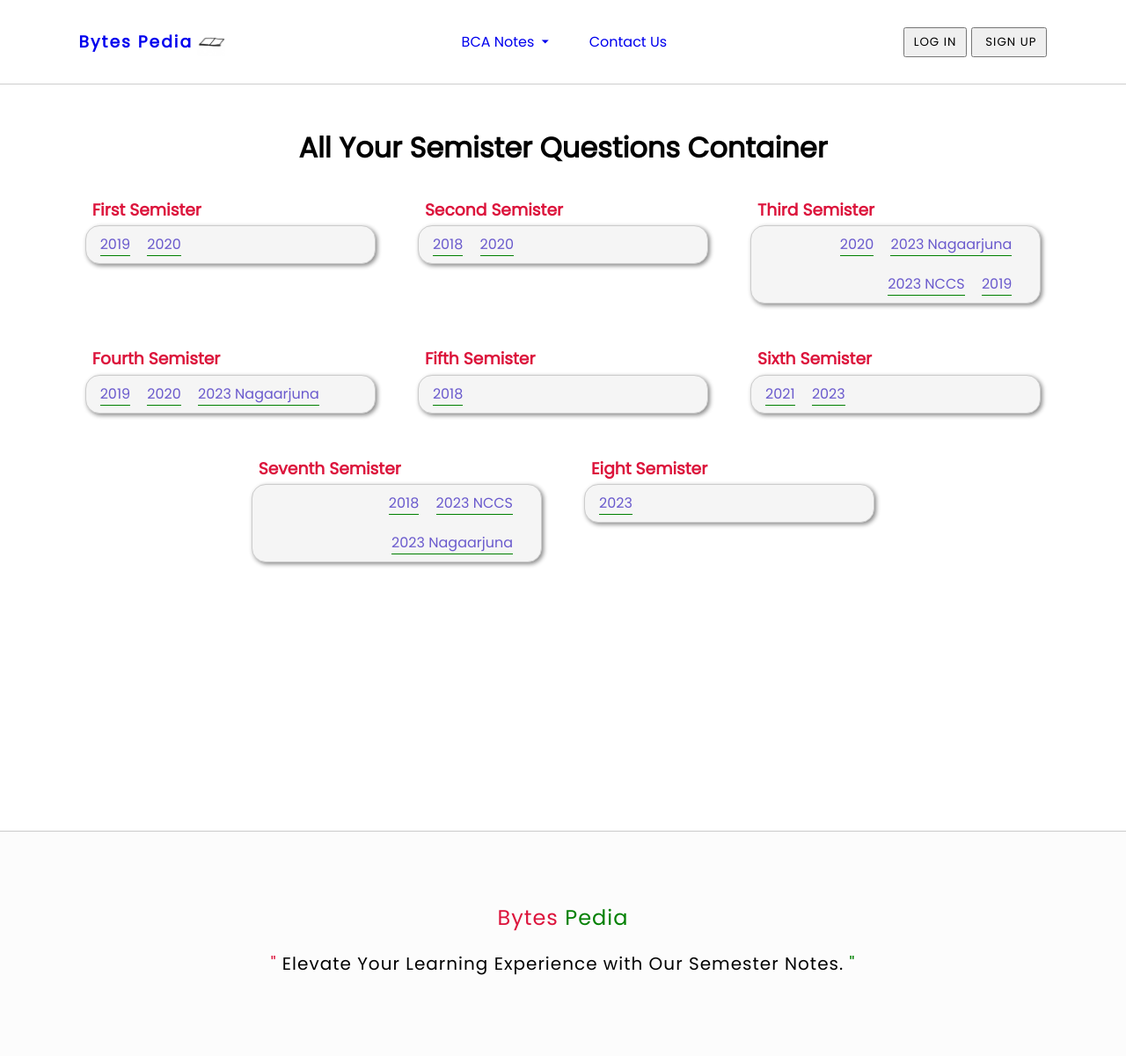
After one commit to sautaboy/4th-sem-group-project, a Node server app: page /allSemisterPastYearQuestions in a window 1280 px wide. The commit adds this page. Shown: the whole page at 88% size. Run offline with Node 20, Linux system fonts and the light colour scheme; some libraries are stand-ins or nearby versions.

Commit message:
all semister past year question page has beeen created and linked to the drive

```diff
--- /dev/null
+++ b/public/stylesheets/allSemisterPastYearQuestions.css
@@ -0,0 +1,77 @@
+#allSemisterPastYearQuestions {
+    width: 100%;
+    min-height: 100vh;
+    padding: 0 7%;
+}
+
+.all-semister-div-container {
+    display: flex;
+    justify-content: center;
+    flex-wrap: wrap;
+    gap: 3rem;
+    margin-top: 2rem;
+}
+
+.all-semister-div-container .question-sem-div {
+    width: 30%;
+    /* background: #dadada; */
+    display: flex;
+    flex-direction: column;
+    gap: .2rem;
+}
+
+.all-semister-div-container .question-sem-div h3 {
+    color: crimson;
+    padding-left: .5rem;
+}
+
+.all-semister-div-container .question-sem-div ul {
+    display: flex;
+    flex-direction: column;
+    gap: .5rem;
+}
+
+.all-semister-div-container .question-sem-div ul li {
+    border-radius: 1rem;
+    border: 1px solid #ccc;
+    box-shadow: 2px 2px 5px #888888;
+    background-color: #f5f5f5;
+    padding: .5rem 1rem;
+    display: flex;
+    justify-content: space-between;
+
+}
+
+.all-semister-div-container .question-sem-div ul li span {
+    color: green;
+    margin-right: 1rem;
+}
+
+.all-semister-div-container .question-sem-div ul li span.question-year {
+    display: flex;
+    align-items: center;
+    gap:1.2rem;
+    flex-wrap: wrap;
+    justify-content: flex-end;
+}
+
+.all-semister-div-container .question-sem-div ul li a {
+    color: slateblue;
+    border-bottom: 1px solid green;
+}
+
+.all-semister-div-container .question-sem-div ul li a:hover {
+    color: blue;
+}
+
+@media (max-width:920px) {
+    #allSemisterPastYearQuestions {
+        padding: 7rem 7%;
+    }
+
+
+    .all-semister-div-container .question-sem-div {
+        width: 100%;
+    }
+
+}
--- a/routes/index.js
+++ b/routes/index.js
@@ -34,6 +34,8 @@ passport.use(new localStrategy(
 
 
 
+
+
 /* GET home page. */
 router.get('/', async function (req, res, next) {
   try {
@@ -55,6 +57,33 @@ router.get('/', async function (req, res, next) {
     res.status(500).send('Internal Server Error');
   }
 });
+
+
+/* GET home page. */
+router.get('/allSemisterPastYearQuestions', async function (req, res, next) {
+  try {
+
+    // Check if the user is authenticated
+    const isAuthenticated = req.isAuthenticated();
+
+    // If the user is authenticated, retrieve user information from the database
+    let user = null;
+    if (isAuthenticated) {
+      user = await userModel.findOne({ username: req.user.username });
+    }
+
+    // Render the 'index' view with data
+    res.render('allSemisterPastYearQuestions', { title: 'Bytes Pedia', isAuthenticated, user });
+  } catch (err) {
+    // Handle any errors that may occur during the database query or rendering
+    console.error(err);
+    res.status(500).send('Internal Server Error');
+  }
+});
+
+
+
+
 
 
 router.get("/user", isLoggedIn, async function (req, res, next) {
--- /dev/null
+++ b/views/allSemisterPastYearQuestions.ejs
@@ -0,0 +1,162 @@
+<!DOCTYPE html>
+<html lang="en">
+
+<head>
+    <meta charset="UTF-8">
+    <meta name="viewport" content="width=device-width, initial-scale=1.0">
+    <title>allSemisterPastYearQuestions</title>
+    <link rel="stylesheet" href="/stylesheets/style.css">
+    <link rel="stylesheet" href="/stylesheets/allSemisterPastYearQuestions.css">
+</head>
+
+<body>
+    <% include header.ejs%>
+
+        <div id="allSemisterPastYearQuestions">
+            <center>
+                <h1>All Your Semister Questions Container</h1>
+            </center>
+
+            <div class="all-semister-div-container">
+                <div class="question-sem-div">
+                    <h3>First Semister</h3>
+                    <ul>
+                        <li>
+                            <span class="question-year">
+                                <a
+                                    href="https://drive.google.com/drive/folders/1JkSEC87BT-EMT3JVUxBzwnfwGo5r60dR?usp=drive_link">2019</a>
+                                <a
+                                    href="https://drive.google.com/drive/folders/1-nuj_ZAaXJNheQ1hopLtvW-V31zJEAoQ?usp=drive_link">2020</a>
+                            </span>
+
+                        </li>
+                    </ul>
+                </div>
+                <div class="question-sem-div">
+                    <h3>Second Semister</h3>
+                    <ul>
+                        <li>
+
+                            <span class="question-year">
+                                <a
+                                    href="https://drive.google.com/drive/folders/1L1TTW7SBmkDvdxf3AaU49gXp5RwAm6Pu?usp=sharing">2018</a>
+                                <a
+                                    href="https://drive.google.com/drive/folders/1gXNRqct-t8d4A2sB_slAAyW0gZ1JNSVa?usp=sharing">2020</a>
+                            </span>
+                        </li>
+                    </ul>
+
+                </div>
+                <div class="question-sem-div">
+                    <h3>Third Semister</h3>
+                    <ul>
+                        <li>
+
+                            <span class="question-year">
+                                <a
+                                    href="https://drive.google.com/drive/folders/1LtsdbYDBAR07ZaUFFV5cb50fsV4Pmc57?usp=sharing">2020</a>
+                                <a
+                                    href="https://drive.google.com/drive/folders/1Z6bkvagQiVpJl5D4hohI1LtQKmYY2QMo?usp=sharing">2023
+                                    Nagaarjuna</a>
+                                <a
+                                    href="https://drive.google.com/drive/folders/1V1El6roMwzklrYyQW_aAyutjriGMLuq9?usp=sharing">2023
+                                    NCCS</a>
+                                <a
+                                    href="https://drive.google.com/drive/folders/1GgpDxBsIHhUjX6B3tnH4ys87YESZmfU5?usp=sharing">2019</a>
+                            </span>
+                        </li>
+                    </ul>
+
+                </div>
+
+                <div class="question-sem-div">
+                    <h3>Fourth Semister</h3>
+                    <ul>
+                        <li>
+
+                            <span class="question-year">
+
+                                <a
+                                    href="https://drive.google.com/file/d/1y27mkde-EkJcBSJx5K0l4lmA06gkbWnT/view?usp=sharing">2019</a>
+
+                                <a
+                                    href="https://drive.google.com/drive/folders/1ZiOLTeToBPXpf33qnTxNhV-2ToHbMIPc?usp=sharing">2020</a>
+
+                                <a
+                                    href="https://drive.google.com/drive/folders/1xlMFSTCo8p3Dd1jlcvKGF23FTFzXIcaQ?usp=sharing">2023
+                                    Nagaarjuna</a>
+                            </span>
+                        </li>
+                    </ul>
+
+                </div>
+
+
+                <div class="question-sem-div">
+                    <h3>Fifth Semister</h3>
+                    <ul>
+                        <li>
+
+                            <span class="question-year">
+                                <a
+                                    href="https://drive.google.com/file/d/1taDAOj-hVZ0pDb6WJZb3TtYSlIGFCJbJ/view?usp=sharing">2018</a>
+                            </span>
+                        </li>
+                    </ul>
+
+                </div>
+
+
+                <div class="question-sem-div">
+                    <h3>Sixth Semister</h3>
+                    <ul>
+                        <li>
+                            <span class="question-year">
+                                <a
+                                    href="https://drive.google.com/drive/folders/1Gyobi0HQAA39n6dQjM1GpOmGf5eNHM87?usp=sharing">2021</a>
+                                <a
+                                    href="https://drive.google.com/drive/folders/1DFAKQUR-CXV5bieN1a9HxnMwApSJpYkK?usp=sharing">2023</a>
+                            </span>
+                        </li>
+                    </ul>
+
+                </div>
+
+
+                <div class="question-sem-div">
+                    <h3>Seventh Semister</h3>
+                    <ul>
+                        <li>
+
+                            <span class="question-year">
+                                <a
+                                    href="https://drive.google.com/drive/folders/14yWvhSK5FniY2mrZGC0rF2Cae6eewIWZ?usp=sharing">2018</a>
+                                <a
+                                    href="https://drive.google.com/drive/folders/1SYA13lGqgao2i-7iPoZW-rjryrJpRBtX?usp=sharing">2023
+                                    NCCS</a>
+                                <a
+                                    href="https://drive.google.com/drive/folders/10RUyAJJLvVUAq2Xf5gIINEkbK1iR6hM9?usp=sharing">2023
+                                    Nagaarjuna</a>
+                            </span>
+                        </li>
+                    </ul>
+
+                </div>
+                <div class="question-sem-div">
+                    <h3>Eight Semister</h3>
+                    <ul>
+                        <li>
+
+                            <span class="question-year">
+
+                                <a
+                                    href="https://drive.google.com/drive/folders/13AvsoZk8_6RmSMLejo9KxHeVkHVcbR2S?usp=sharing">2023</a>
+                            </span>
+                        </li>
+                    </ul>
+
+                </div>
+            </div>
+        </div>
+        <% include footer.ejs%>
+</body>
--- a/views/content/semister.js
+++ b/views/content/semister.js
@@ -7,79 +7,157 @@
 const semisterData = {
     firstSemister: {
         pdfUrl: 'dsa.pdf',
-        subOne:"Computer Fundamental",
-        subTwo:"Social Science",
-        subThree:"Math",
-        subFour:"Digital Logic",
-        subFive:"English",
+        subOne: "Computer Fundamental",
+        subTwo: "Social Science",
+        subThree: "Math",
+        subFour: "Digital Logic",
+        subFive: "English",
+
+        // past year questions lisnk
+        firstLink: "https://drive.google.com/drive/folders/1JkSEC87BT-EMT3JVUxBzwnfwGo5r60dR?usp=drive_link",
+
+        secondLink: "https://drive.google.com/drive/folders/1-nuj_ZAaXJNheQ1hopLtvW-V31zJEAoQ?usp=drive_link",
+
+        firstLinkDate: "2019",
+        secondLinkDate: "2020"
 
     },
     secondSemister: {
         pdfUrl: 'seminar.pdf',
-        subOne:"c Programming",
-        subTwo:"Math II",
-        subThree:"English II",
-        subFour:"Accounting",
-        subFive:"Micro Processer",
+        subOne: "c Programming",
+        subTwo: "Math II",
+        subThree: "English II",
+        subFour: "Accounting",
+        subFive: "Micro Processer",
+
+        // past year questions lisnk
+        firstLink: "https://drive.google.com/drive/folders/1L1TTW7SBmkDvdxf3AaU49gXp5RwAm6Pu?usp=sharing",
+
+        secondLink: "https://drive.google.com/drive/folders/1gXNRqct-t8d4A2sB_slAAyW0gZ1JNSVa?usp=sharing",
+
+        firstLinkDate: "2018",
+        secondLinkDate: "2019",
+
+
 
     },
     thirdSemister: {
         title: '+2 in Science',
         pdfUrl: 'seminar.pdf',
-        subOne:"Subject Name",
-        subTwo:"Subject Name",
-        subThree:"Subject Name",
-        subFour:"Subject Name",
-        subFive:"Subject Name",
+        subOne: "Subject Name",
+        subTwo: "Subject Name",
+        subThree: "Subject Name",
+        subFour: "Subject Name",
+        subFive: "Subject Name",
+
+        //
+        firstLink: "https://drive.google.com/drive/folders/1GgpDxBsIHhUjX6B3tnH4ys87YESZmfU5?usp=sharing",
+
+        secondLink: "https://drive.google.com/drive/folders/1LtsdbYDBAR07ZaUFFV5cb50fsV4Pmc57?usp=sharing",
+
+        thirdLink: "https://drive.google.com/drive/folders/1Z6bkvagQiVpJl5D4hohI1LtQKmYY2QMo?usp=sharing",
+
+        fourthLink: "https://drive.google.com/drive/folders/1V1El6roMwzklrYyQW_aAyutjriGMLuq9?usp=sharing"
+        ,
+        firstLinkDate: "2019",
+        secondLinkDate: "2020",
+        thirdLinkDate: "2023 Nagarjuna",
+        fourthLinkDate: "2023 NCCS"
+
 
     },
     fourthSemister: {
         title: '+2 in Science',
         pdfUrl: 'seminar.pdf',
-        subOne:"Subject Name",
-        subTwo:"Subject Name",
-        subThree:"Subject Name",
-        subFour:"Subject Name",
-        subFive:"Subject Name",
+        subOne: "Subject Name",
+        subTwo: "Subject Name",
+        subThree: "Subject Name",
+        subFour: "Subject Name",
+        subFive: "Subject Name",
+
+
+        //
+        firstLink: "",
+
+        secondLink: "",
+
+        thirdLink: ""
+        ,
+        firstLinkDate: "2023 ",
+        secondLinkDate: "2019",
+        thirdLinkDate: "2020",
+
+
 
     }
     , fifthSemister: {
         title: '+2 in Science',
         pdfUrl: 'seminar.pdf',
-        subOne:"Subject Name",
-        subTwo:"Subject Name",
-        subThree:"Subject Name",
-        subFour:"Subject Name",
-        subFive:"Subject Name",
+        subOne: "Subject Name",
+        subTwo: "Subject Name",
+        subThree: "Subject Name",
+        subFour: "Subject Name",
+        subFive: "Subject Name",
+
+        //
+        firstLink: "https://drive.google.com/file/d/1taDAOj-hVZ0pDb6WJZb3TtYSlIGFCJbJ/view?usp=sharing",
+        firstLinkDate: "2018",
+
     }
     , sixthSemister: {
         title: '+2 in Science',
         pdfUrl: 'seminar.pdf',
-        subOne:"Subject Name",
-        subTwo:"Subject Name",
-        subThree:"Subject Name",
-        subFour:"Subject Name",
-        subFive:"Subject Name",
+        subOne: "Subject Name",
+        subTwo: "Subject Name",
+        subThree: "Subject Name",
+        subFour: "Subject Name",
+        subFive: "Subject Name",
+
+
+        //
+        firstLink: "https://drive.google.com/drive/folders/1Gyobi0HQAA39n6dQjM1GpOmGf5eNHM87?usp=sharing",
+
+        secondLink: "https://drive.google.com/drive/folders/1DFAKQUR-CXV5bieN1a9HxnMwApSJpYkK?usp=sharing",
+
+        firstLinkDate: "2021",
+        secondLinkDate: "2023",
 
     }
     , seventhSemister: {
         title: '+2 in Science',
         pdfUrl: 'seminar.pdf',
-        subOne:"Subject Name",
-        subTwo:"Subject Name",
-        subThree:"Subject Name",
-        subFour:"Subject Name",
-        subFive:"Subject Name",
+        subOne: "Subject Name",
+        subTwo: "Subject Name",
+        subThree: "Subject Name",
+        subFour: "Subject Name",
+        subFive: "Subject Name",
 
+        //
+        firstLink: "https://drive.google.com/drive/folders/14yWvhSK5FniY2mrZGC0rF2Cae6eewIWZ?usp=sharing",
+        firstLinkDate: "2018 ",
+
+        secondLink: "https://drive.google.com/drive/folders/1SYA13lGqgao2i-7iPoZW-rjryrJpRBtX?usp=sharing",
+
+        thirdLink: "https://drive.google.com/drive/folders/10RUyAJJLvVUAq2Xf5gIINEkbK1iR6hM9?usp=sharing",
+
+
+        firstLinkDate: "2018",
+        secondLinkDate: "2023 NCCS",
+        thirdLinkDate: "2023 Nagaarjuna"
     },
     eightSemister: {
         title: '+2 in Science',
         pdfUrl: 'seminar.pdf',
-        subOne:"Subject Name",
-        subTwo:"Subject Name",
-        subThree:"Subject Name",
-        subFour:"Subject Name",
-        subFive:"Subject Name",
+        subOne: "Subject Name",
+        subTwo: "Subject Name",
+        subThree: "Subject Name",
+        subFour: "Subject Name",
+        subFive: "Subject Name",
+
+
+        //
+        firstLink: "https://drive.google.com/drive/folders/13AvsoZk8_6RmSMLejo9KxHeVkHVcbR2S?usp=sharing",
+        firstLinkDate: "2023",
 
     }
 };
--- a/views/header.ejs
+++ b/views/header.ejs
@@ -10,7 +10,7 @@
 <header>
 
     <a href="/" id="logo">
-        <h3>Logo Name</h3>
+        <h3>Bytes Pedia</h3>
         <img src="/images/logo .gif" alt="">
     </a>
 
@@ -23,11 +23,7 @@
 
             <ul class="hover-me">
                 <li>
-                    <a href="#">Past Year Questions</a>
-                </li>
-                <li>
-                    <a href="#semister-list-link">Semister</a>
-                    <!-- thsi is test -->
+                    <a href="/allSemisterPastYearQuestions">All Semister Past Year Questions</a>
                 </li>
                 <li>
                     <a href="#">Exam Schedule</a>
@@ -78,7 +74,7 @@
     <div class="phonoe-view-nav-list ">
         <a href="">home</a>
         <a href="">notices</a>
-        <a href="">past year questions</a>
+        <a href="/allSemisterPastYearQuestions">all semister past year questions</a>
         <a href="">contact</a>
 
         <ul class="phone-view-semister-list">
```
Also changed, not shown: public/stylesheets/semister.css (+2 -32 lines), views/semister.ejs (+35 -42 lines), views/signup.ejs (+6 -18 lines).
